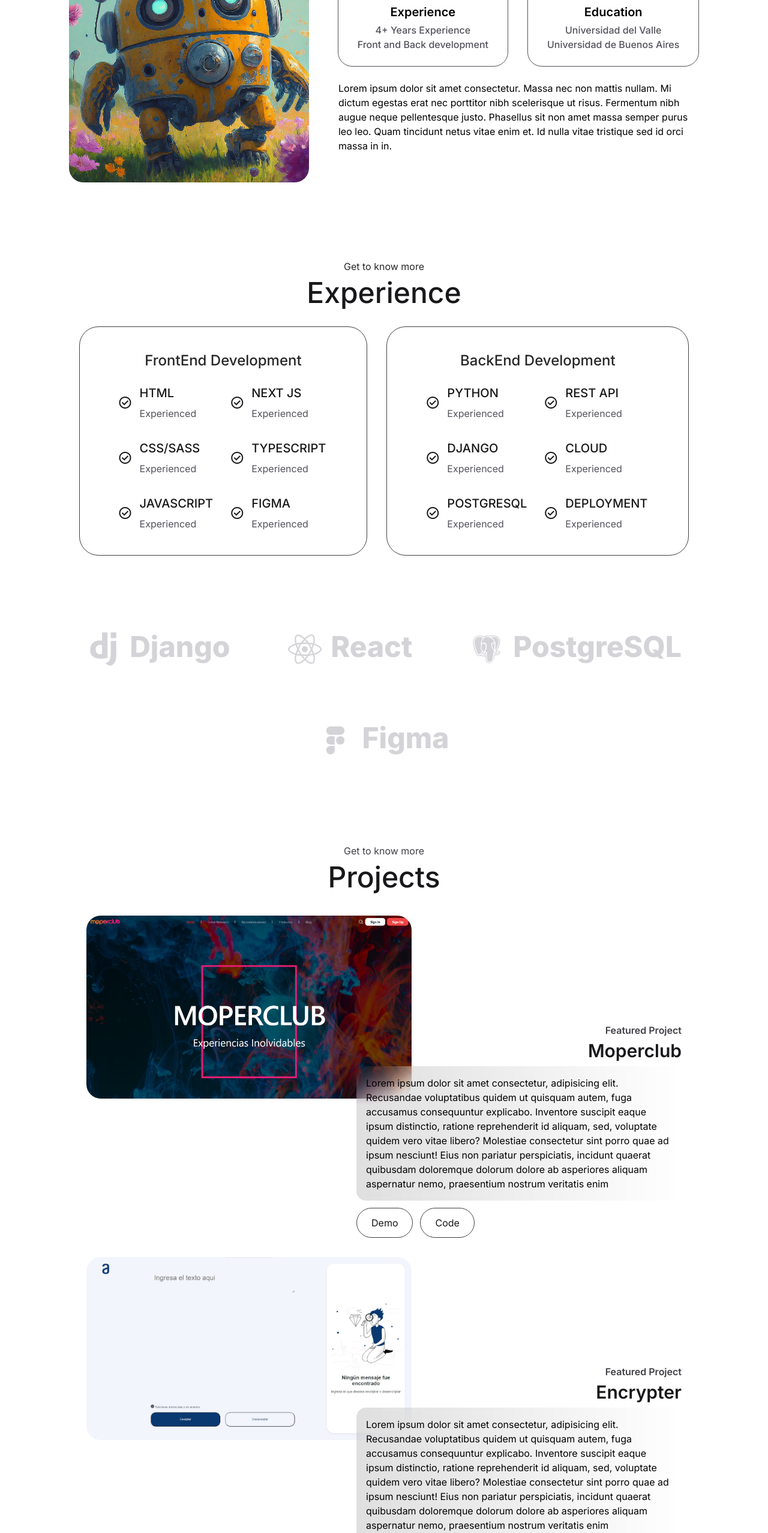
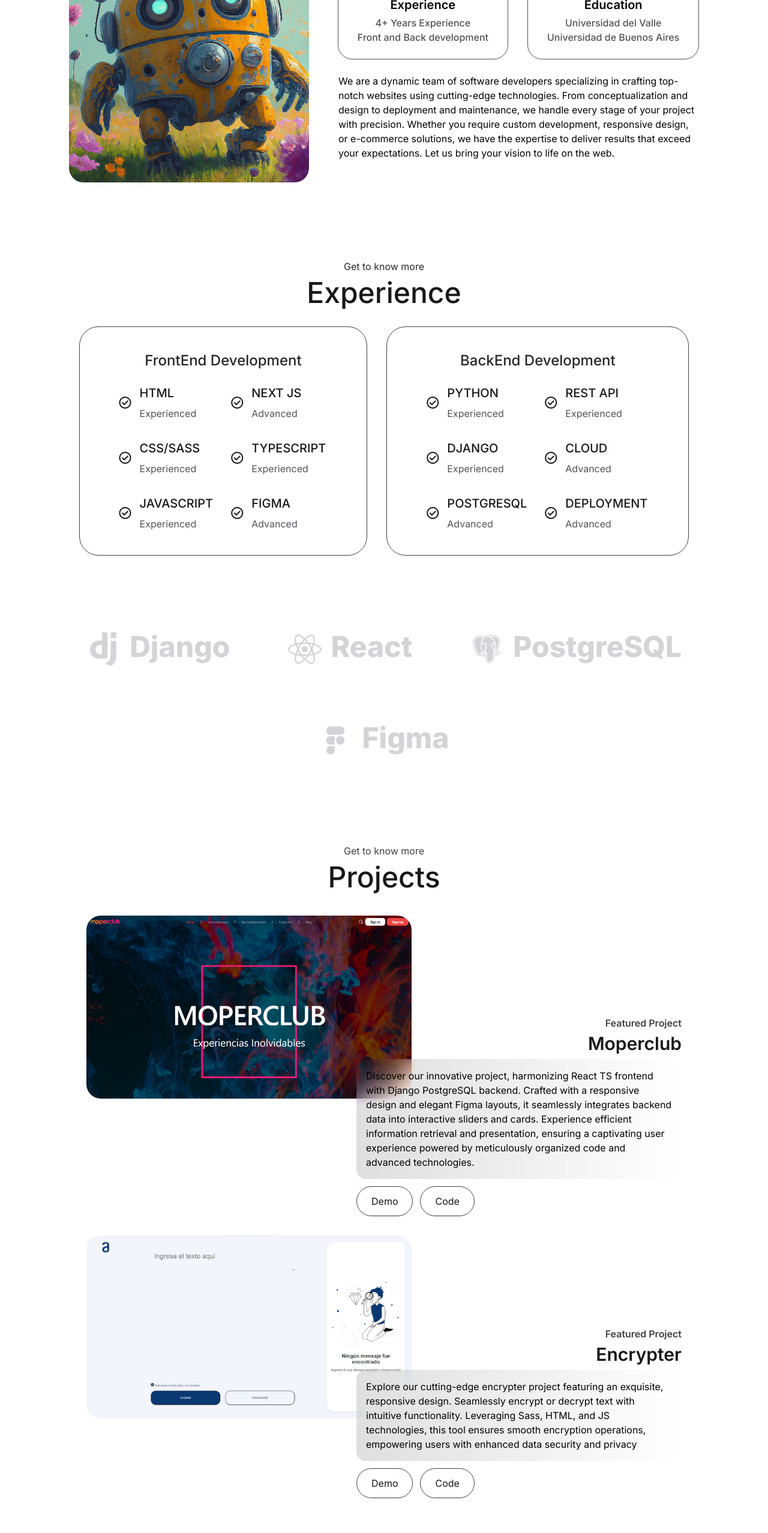
Before and after one commit to StevenMolina22/molinasolutions, a Next.js app: page / in a window 1280 px wide. Shown: the part 960-3515 px from the top of the page at 60% size. Built offline with nearby package versions, Linux system fonts and the light colour scheme.

Commit message:
new data info

```diff
--- a/app/components/AboutUs.tsx
+++ b/app/components/AboutUs.tsx
@@ -47,11 +47,7 @@ const AboutUs = () => {
           </div>
           {/* body text */}
           <div className="flex w-full max-w-[600px] items-center gap-3">
-            Lorem ipsum dolor sit amet consectetur. Massa nec non mattis nullam.
-            Mi dictum egestas erat nec porttitor nibh scelerisque ut risus.
-            Fermentum nibh augue neque pellentesque justo. Phasellus sit non
-            amet massa semper purus leo leo. Quam tincidunt netus vitae enim et.
-            Id nulla vitae tristique sed id orci massa in in.
+          We are a dynamic team of software developers specializing in crafting top-notch websites using cutting-edge technologies. From conceptualization and design to deployment and maintenance, we handle every stage of your project with precision. Whether you require custom development, responsive design, or e-commerce solutions, we have the expertise to deliver results that exceed your expectations. Let us bring your vision to life on the web.
           </div>
         </div>
       </div>
--- a/app/components/Footer.tsx
+++ b/app/components/Footer.tsx
@@ -5,10 +5,30 @@ export const Footer = () => {
     <footer className="flex flex-col items-center justify-center gap-8 ">
       {/* items */}
       <div className="flex flex-wrap content-center items-center justify-center gap-8 max-sm:flex-col">
-        <a href="#aboutUs" className="text-2xl font-medium text-zinc-900">About</a>
-        <a href="#projects" className="text-2xl font-medium text-zinc-900">Projects</a>
-        <a href="#experience" className="text-2xl font-medium text-zinc-900">Experience</a>
-        <a href="#contactUs" className="text-2xl font-medium text-zinc-900">Contact</a>
+        <a
+          href="#aboutUs"
+          className="text-2xl font-medium text-zinc-900 hover:underline"
+        >
+          About
+        </a>
+        <a
+          href="#projects"
+          className="text-2xl font-medium text-zinc-900 hover:underline"
+        >
+          Projects
+        </a>
+        <a
+          href="#experience"
+          className="text-2xl font-medium text-zinc-900 hover:underline"
+        >
+          Experience
+        </a>
+        <a
+          href="#contactUs"
+          className="text-2xl font-medium text-zinc-900 hover:underline"
+        >
+          Contact
+        </a>
       </div>
       {/* caption */}
       <p className="text-sm text-zinc-600">
--- a/app/components/Projects.tsx
+++ b/app/components/Projects.tsx
@@ -14,8 +14,10 @@ export const Projects = () => {
     "https://moperclub-client.vercel.app/",
     "https://github.com/StevenMolina22/moperclub-client",
   ];
-  const text =
-    "Lorem ipsum dolor sit amet consectetur, adipisicing elit. Recusandae voluptatibus quidem ut quisquam autem, fuga accusamus consequuntur explicabo. Inventore suscipit eaque ipsum distinctio, ratione reprehenderit id aliquam, sed, voluptate quidem vero vitae libero? Molestiae consectetur sint porro quae ad ipsum nesciunt! Eius non pariatur perspiciatis, incidunt quaerat quibusdam doloremque dolorum dolore ab asperiores aliquam aspernatur nemo, praesentium nostrum veritatis enim";
+  const textMoper =
+    "Discover our innovative project, harmonizing React TS frontend with Django PostgreSQL backend. Crafted with a responsive design and elegant Figma layouts, it seamlessly integrates backend data into interactive sliders and cards. Experience efficient information retrieval and presentation, ensuring a captivating user experience powered by meticulously organized code and advanced technologies.";
+  const textEncypter =
+    "Explore our cutting-edge encrypter project featuring an exquisite, responsive design. Seamlessly encrypt or decrypt text with intuitive functionality. Leveraging Sass, HTML, and JS technologies, this tool ensures smooth encryption operations, empowering users with enhanced data security and privacy ";
   return (
     <section id="projects" className="flex flex-col items-center gap-6">
       {/* Title */}
@@ -31,7 +33,7 @@ export const Projects = () => {
           title="Moperclub"
           caption="Featured Project"
           image={imageFirst}
-          body={text}
+          body={textMoper}
           links={buttonLinksMoper}
         />
         {/* second project */}
@@ -39,7 +41,7 @@ export const Projects = () => {
           title="Encrypter"
           caption="Featured Project"
           image={imageSecond}
-          body={text}
+          body={textEncypter}
           links={buttonLinksEncypter}
         />
       </div>
--- a/app/utils/HomeData.js
+++ b/app/utils/HomeData.js
@@ -17,7 +17,7 @@ export const cardFrontContent = [
   },
   {
     title: "NEXT JS",
-    caption: "Experienced",
+    caption: "Advanced",
     icon: "check_circle",
   },
   {
@@ -27,7 +27,7 @@ export const cardFrontContent = [
   },
   {
     title: "FIGMA",
-    caption: "Experienced",
+    caption: "Advanced",
     icon: "check_circle",
   },
 ]
@@ -44,7 +44,7 @@ export const cardBackContent = [
   },
   {
     title: "POSTGRESQL",
-    caption: "Experienced",
+    caption: "Advanced",
     icon: "check_circle",
   },
   {
@@ -54,12 +54,12 @@ export const cardBackContent = [
   },
   {
     title: "CLOUD",
-    caption: "Experienced",
+    caption: "Advanced",
     icon: "check_circle",
   },
   {
     title: "DEPLOYMENT",
-    caption: "Experienced",
+    caption: "Advanced",
     icon: "check_circle",
   },
 ]
```
